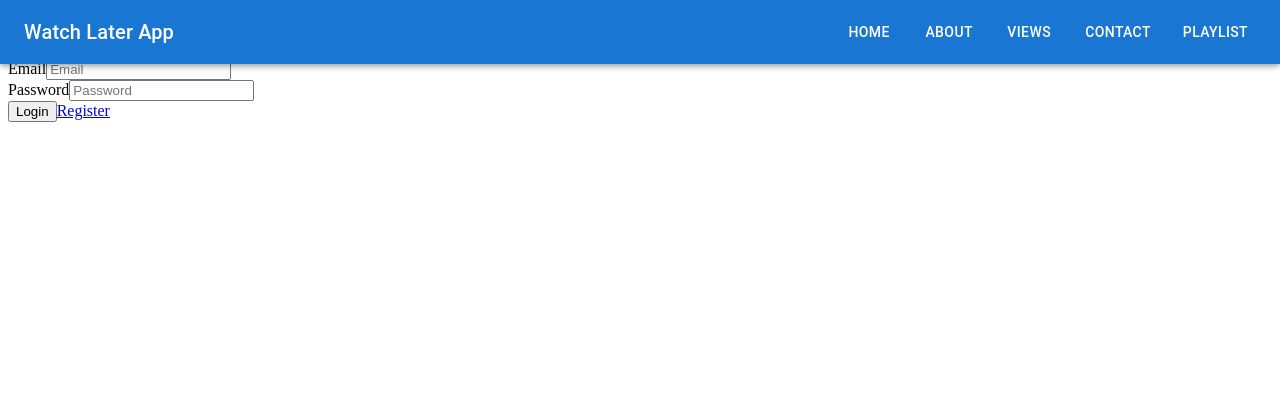
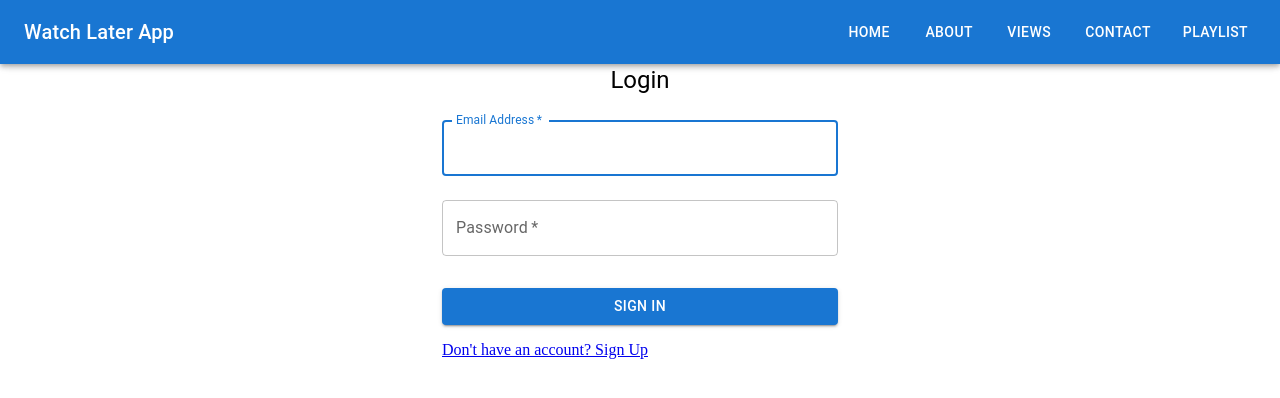
Before and after one commit to Jabril-Mahamud/Supabase-Csharp-react, a React (Vite) app in the folder reactappc.client/: page /login in a window 1280 px wide. Shown: the top 398 px of the page. Built offline with nearby package versions, Linux system fonts and the light colour scheme.

Commit message:
fixed up the front-end.

```diff
--- a/reactappc.client/src/components/Auth/Login.tsx
+++ b/reactappc.client/src/components/Auth/Login.tsx
@@ -1,10 +1,13 @@
-import { useState } from 'react';
+import React, { useState } from 'react';
 import { useNavigate, Link } from 'react-router-dom';
 import axios from 'axios';
+import { TextField, Button, Typography, Container, Box, Alert } from '@mui/material';
 
 function Login() {
     const [email, setEmail] = useState('');
     const [password, setPassword] = useState('');
+    const [error, setError] = useState('');
+    const [success, setSuccess] = useState('');
     const navigate = useNavigate();
 
     const handleSubmit = async (e) => {
@@ -12,40 +15,67 @@ function Login() {
         try {
             const response = await axios.post('/api/auth/login', { email, password });
             localStorage.setItem('token', response.data.token);
-            navigate('/dashboard');
+            setSuccess('Login successful! Redirecting to dashboard...');
+            setTimeout(() => navigate('/dashboard'), 2000);
         } catch (error) {
-            console.error('Login failed', error);
+            setError('Login failed. Please check your credentials.');
         }
     };
 
     return (
-        <div className="flex items-center justify-center min-h-screen bg-gray-100">
-            <div className="px-8 py-6 mt-4 text-left bg-white shadow-lg">
-                <h3 className="text-2xl font-bold text-center">Login to your account</h3>
-                <form onSubmit={handleSubmit}>
-                    <div className="mt-4">
-                        <div>
-                            <label className="block" htmlFor="email">Email</label>
-                            <input type="text" placeholder="Email"
-                                className="w-full px-4 py-2 mt-2 border rounded-md focus:outline-none focus:ring-1 focus:ring-blue-600"
-                                value={email} onChange={(e) => setEmail(e.target.value)}
-                            />
-                        </div>
-                        <div className="mt-4">
-                            <label className="block">Password</label>
-                            <input type="password" placeholder="Password"
-                                className="w-full px-4 py-2 mt-2 border rounded-md focus:outline-none focus:ring-1 focus:ring-blue-600"
-                                value={password} onChange={(e) => setPassword(e.target.value)}
-                            />
-                        </div>
-                        <div className="flex items-baseline justify-between">
-                            <button className="px-6 py-2 mt-4 text-white bg-blue-600 rounded-lg hover:bg-blue-900">Login</button>
-                            <Link to="/register" className="text-sm text-blue-600 hover:underline">Register</Link>
-                        </div>
-                    </div>
-                </form>
-            </div>
-        </div>
+        <Container component="main" maxWidth="xs">
+            <Box
+                sx={{
+                    marginTop: 8,
+                    display: 'flex',
+                    flexDirection: 'column',
+                    alignItems: 'center',
+                }}
+            >
+                <Typography component="h1" variant="h5" className="mb-4">
+                    Login
+                </Typography>
+                {error && <Alert severity="error" className="mb-4">{error}</Alert>}
+                {success && <Alert severity="success" className="mb-4">{success}</Alert>}
+                <Box component="form" onSubmit={handleSubmit} noValidate sx={{ mt: 1 }}>
+                    <TextField
+                        margin="normal"
+                        required
+                        fullWidth
+                        id="email"
+                        label="Email Address"
+                        name="email"
+                        autoComplete="email"
+                        autoFocus
+                        value={email}
+                        onChange={(e) => setEmail(e.target.value)}
+                    />
+                    <TextField
+                        margin="normal"
+                        required
+                        fullWidth
+                        name="password"
+                        label="Password"
+                        type="password"
+                        id="password"
+                        autoComplete="current-password"
+                        value={password}
+                        onChange={(e) => setPassword(e.target.value)}
+                    />
+                    <Button
+                        type="submit"
+                        fullWidth
+                        variant="contained"
+                        sx={{ mt: 3, mb: 2 }}
+                    >
+                        Sign In
+                    </Button>
+                    <Link to="/register" className="text-sm text-blue-600 hover:underline">
+                        Don't have an account? Sign Up
+                    </Link>
+                </Box>
+            </Box>
+        </Container>
     );
 }
 
--- a/reactappc.client/src/components/Auth/Register.tsx
+++ b/reactappc.client/src/components/Auth/Register.tsx
@@ -1,7 +1,81 @@
+import React, { useState } from 'react';
+import { useNavigate, Link } from 'react-router-dom';
+import axios from 'axios';
+import { TextField, Button, Typography, Container, Box, Alert } from '@mui/material';
+
 function Register() {
-  return (
-    <p>Hello world!</p>
-  );
+    const [email, setEmail] = useState('');
+    const [password, setPassword] = useState('');
+    const [error, setError] = useState('');
+    const [success, setSuccess] = useState('');
+    const navigate = useNavigate();
+
+    const handleSubmit = async (e) => {
+        e.preventDefault();
+        try {
+            await axios.post('/api/auth/register', { email, password });
+            setSuccess('Registration successful! Redirecting to login...');
+            setTimeout(() => navigate('/login'), 2000);
+        } catch (error) {
+            setError('Registration failed. Please try again.');
+        }
+    };
+
+    return (
+        <Container component="main" maxWidth="xs">
+            <Box
+                sx={{
+                    marginTop: 8,
+                    display: 'flex',
+                    flexDirection: 'column',
+                    alignItems: 'center',
+                }}
+            >
+                <Typography component="h1" variant="h5" className="mb-4">
+                    Register
+                </Typography>
+                {error && <Alert severity="error" className="mb-4">{error}</Alert>}
+                {success && <Alert severity="success" className="mb-4">{success}</Alert>}
+                <Box component="form" onSubmit={handleSubmit} noValidate sx={{ mt: 1 }}>
+                    <TextField
+                        margin="normal"
+                        required
+                        fullWidth
+                        id="email"
+                        label="Email Address"
+                        name="email"
+                        autoComplete="email"
+                        autoFocus
+                        value={email}
+                        onChange={(e) => setEmail(e.target.value)}
+                    />
+                    <TextField
+                        margin="normal"
+                        required
+                        fullWidth
+                        name="password"
+                        label="Password"
+                        type="password"
+                        id="password"
+                        autoComplete="new-password"
+                        value={password}
+                        onChange={(e) => setPassword(e.target.value)}
+                    />
+                    <Button
+                        type="submit"
+                        fullWidth
+                        variant="contained"
+                        sx={{ mt: 3, mb: 2 }}
+                    >
+                        Sign Up
+                    </Button>
+                    <Link to="/login" className="text-sm text-blue-600 hover:underline">
+                        Already have an account? Sign In
+                    </Link>
+                </Box>
+            </Box>
+        </Container>
+    );
 }
 
 export default Register;
--- a/reactappc.client/src/main.tsx
+++ b/reactappc.client/src/main.tsx
@@ -18,12 +18,12 @@ ReactDOM.createRoot(document.getElementById('root')!).render(
             <Navbar />
             <div className="mt-16">
                 <Routes>
+                    <Route path="/" element={<App />} />
+                    <Route path="/playlist" element={<Playlist />} />
+                    <Route path="/home" element={<Home />} />
                     <Route path="/login" element={<Login />} />
                     <Route path="/register" element={<Register />} />
                     <Route path="/dashboard" element={<Dashboard />} />
-                    <Route path="/" element={<App />} />
-                    <Route path="/playlist" element={<Playlist />} />
-                    <Route path="/home" element={<Home />} />
                     <Route path="/contact" element={<Contact />} />
                     <Route path="/about" element={<About />} />
                     <Route path="/views" element={<Views />} />
```
Also changed, not shown: reactappc.client/src/components/Auth/Dashboard.tsx (+39 -23 lines).
